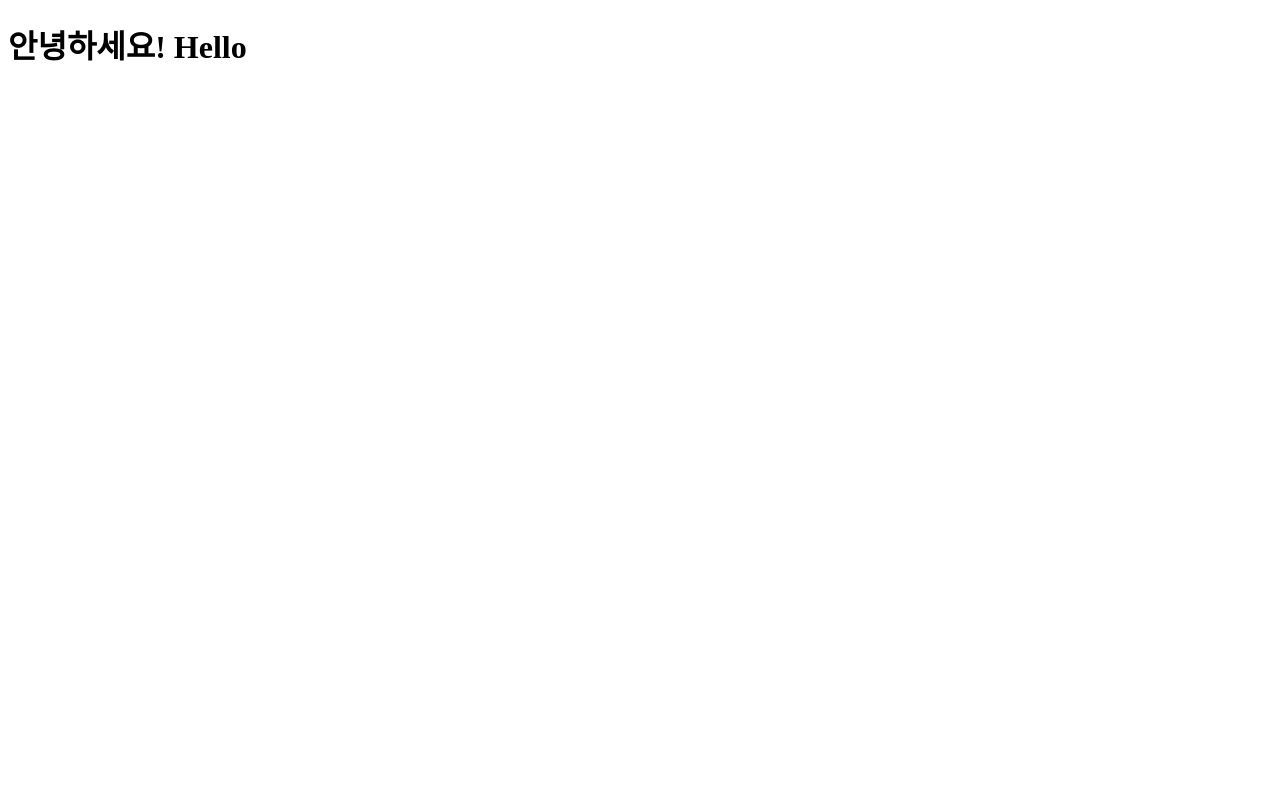
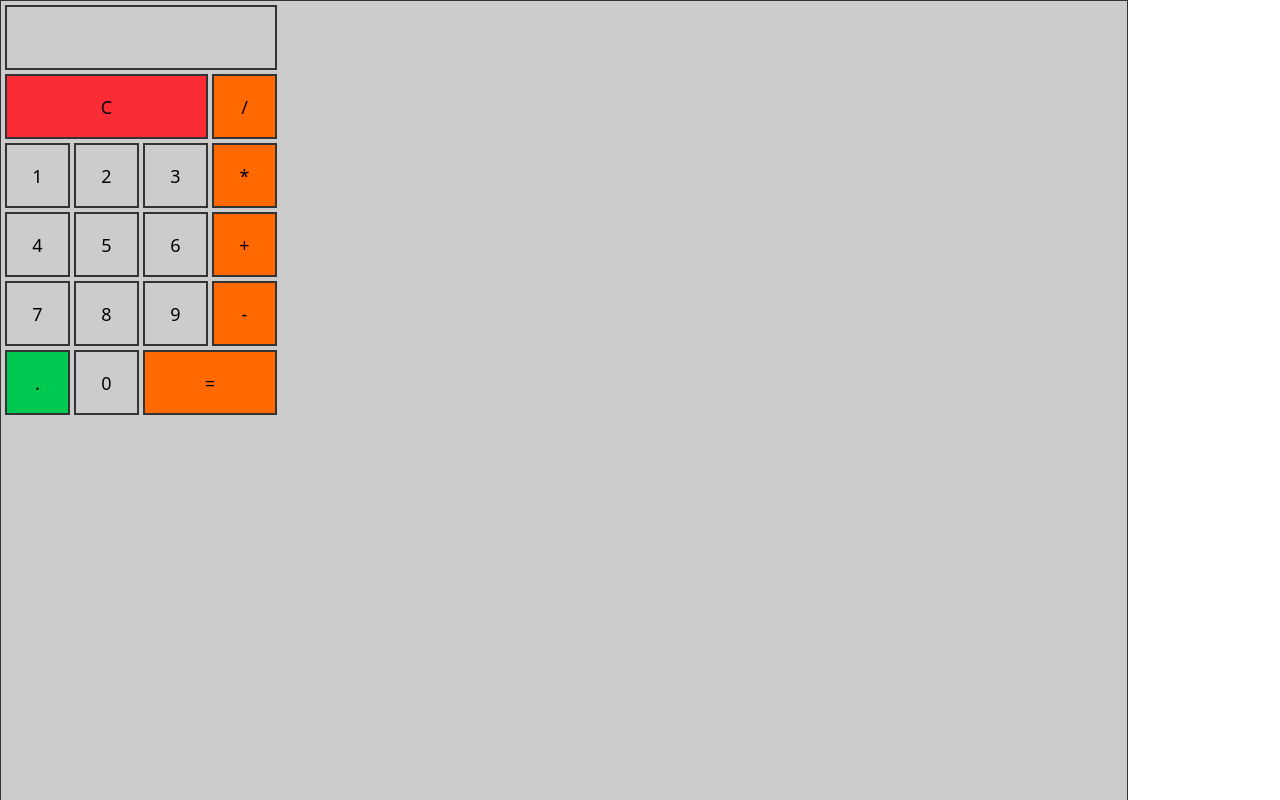
Before and after one commit to nana1243/practice, a React (Vite) app in the folder calculator/: page / in a window 1280 px wide. Shown: the top 800 px of the page. Built offline with nearby package versions, Linux system fonts and the light colour scheme.

Commit message:
fea)[7/14] 초기 계산기 프로젝트 셋팅

```diff
--- a/calculator/src/App.tsx
+++ b/calculator/src/App.tsx
@@ -1,11 +1,10 @@
+import Calculator from "./components/Calculator";
+
 function App() {
 
   return (
     <>
-        <h1 className="text-3xl font-bold underline">
-            안녕하세요! Hello
-        </h1>
-
+        <Calculator/>
     </>
   )
 }
--- /dev/null
+++ b/calculator/src/components/Calculator.tsx
@@ -0,0 +1,30 @@
+import React from 'react';
+
+function Calculator(props) {
+    return (
+        <article className="calculator">
+            <form name="forms">
+                <input type="text" name="output" readOnly />
+                <input type="button" className="clear" value="C"/>
+                <input type="button" className="operator" value="/"/>
+                <input type="button" value="1"/>
+                <input type="button" value="2"/>
+                <input type="button" value="3"/>
+                <input type="button" className="operator" value="*"/>
+                <input type="button" value="4"/>
+                <input type="button" value="5"/>
+                <input type="button" value="6"/>
+                <input type="button" className="operator" value="+"/>
+                <input type="button" value="7"/>
+                <input type="button" value="8"/>
+                <input type="button" value="9"/>
+                <input type="button" className="operator" value="-"/>
+                <input type="button" className="dot" value="."/>
+                <input type="button" value="0"/>
+                <input type="button" className="operator result" value="="/>
+            </form>
+        </article>
+    );
+}
+
+export default Calculator;
--- a/calculator/src/styles/tailwind.css
+++ b/calculator/src/styles/tailwind.css
@@ -0,0 +1,52 @@
+@import "tailwindcss";
+
+.body {
+    @apply bg-[#1f1f1f] flex justify-center items-center h-[100vh];
+}
+
+.bg-public-tail {
+    @apply bg-[url('/fruit.jpg')] w-[600px] h-[600px];
+}
+
+.bg-assets-tail{
+    @apply bg-[url('../assets/images/fruit.jpg')] w-[600px] h-[600px];
+}
+
+
+@layer components {
+    .calculator {
+        @apply size-282 border border-solid border-[#333] bg-[#ccc] p-[4px];
+    }
+
+    .calculator form {
+        @apply grid grid-cols-[repeat(4,65px)] auto-rows-[65px] gap-1;
+    }
+
+    .calculator form input {
+        @apply border-2 border-solid border-[#333] cursor-pointer text-lg;
+    }
+
+    .calculator form input:hover {
+        @apply shadow-[1px_1px_2px_#333];
+    }
+
+    .calculator form input[type="text"] {
+        @apply col-span-4 text-right px-[10px];
+    }
+
+    .calculator form .clear {
+        @apply bg-red-500 col-span-3;
+    }
+
+    .calculator form .operator {
+        @apply bg-orange-500;
+    }
+
+    .calculator form .dot {
+        @apply bg-green-500;
+    }
+
+    .calculator form .result {
+        @apply col-span-2;
+    }
+}
--- a/calculator/tsconfig.app.json
+++ b/calculator/tsconfig.app.json
@@ -21,7 +21,8 @@
     "noUnusedParameters": true,
     "erasableSyntaxOnly": true,
     "noFallthroughCasesInSwitch": true,
-    "noUncheckedSideEffectImports": true
+    "noUncheckedSideEffectImports": true,
+    "allowSyntheticDefaultImports": true
   },
   "include": ["src"]
 }
```
